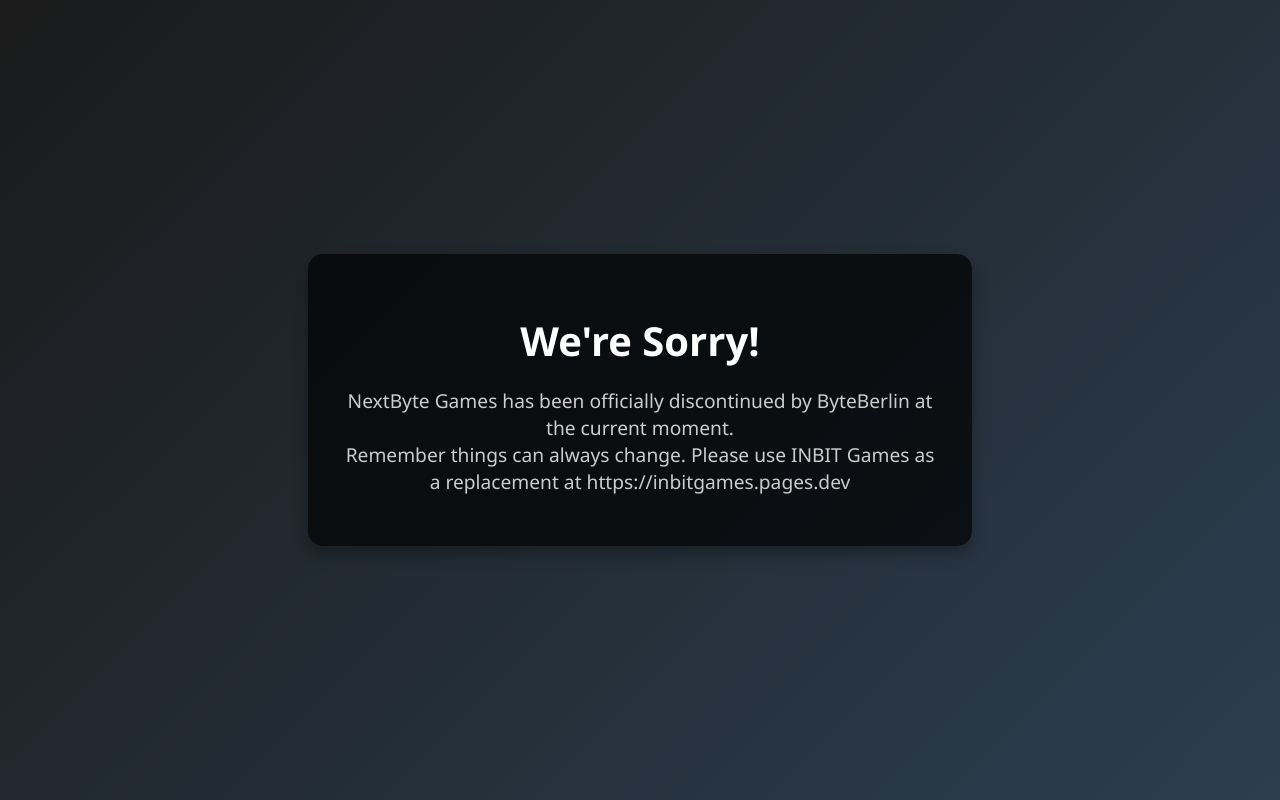
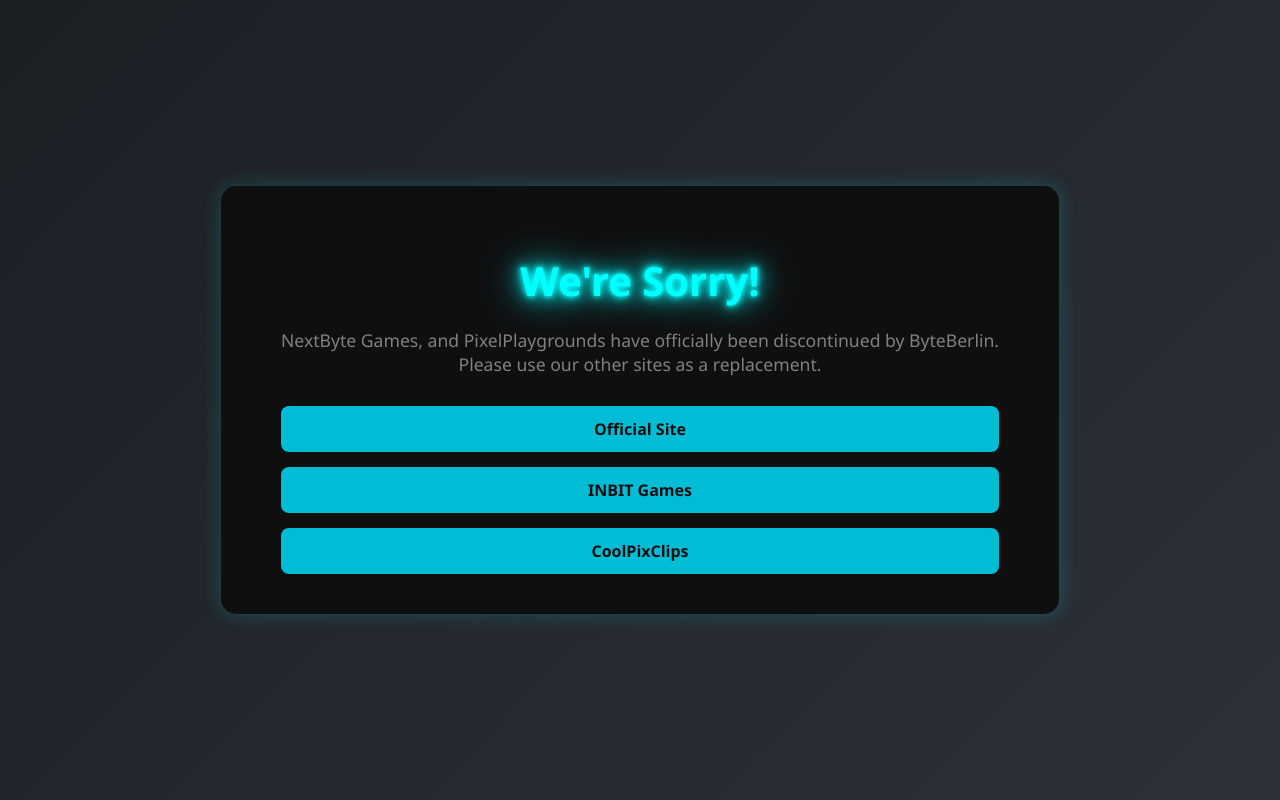
Before and after one commit to zurilane/NextByteGames, a plain HTML site: page index.html in a window 1280 px wide. Drawn offline with Linux system fonts and the light colour scheme.

Commit message:
Update index.html

```diff
--- a/index.html
+++ b/index.html
@@ -1,47 +1,95 @@
 <!DOCTYPE html>
 <html lang="en">
 <head>
-  <meta charset="UTF-8" />
-  <meta name="viewport" content="width=device-width, initial-scale=1.0" />
-  <title>NextByte Games - Discontinued</title>
+  <meta charset="UTF-8">
+  <meta name="viewport" content="width=device-width, initial-scale=1.0">
+  <title>We're Sorry!</title>
   <style>
     body {
       margin: 0;
       padding: 0;
+      height: 100vh;
+      background: linear-gradient(135deg, #1c1f24, #2c313a);
+      display: flex;
+      justify-content: center;
+      align-items: center;
       font-family: 'Segoe UI', Tahoma, Geneva, Verdana, sans-serif;
-      background: linear-gradient(135deg, #1a1a1a, #2c3e50);
-      color: white;
-      display: flex;
-      align-items: center;
-      justify-content: center;
-      height: 100vh;
+      color: cyan;
+    }
+
+    .container {
+      background: #0f0f10;
+      padding: 40px 60px;
+      border-radius: 15px;
+      box-shadow: 0 0 20px rgba(0, 255, 255, 0.2);
       text-align: center;
     }
 
-    .container {
-      padding: 2rem;
-      background-color: rgba(0, 0, 0, 0.7);
-      border-radius: 15px;
-      box-shadow: 0 8px 16px rgba(0, 0, 0, 0.3);
-      max-width: 600px;
+    h1 {
+      font-size: 2.5em;
+      margin-bottom: 20px;
+      color: cyan;
+      animation: flicker 2s infinite alternate;
     }
 
-    h1 {
-      font-size: 2.5rem;
-      margin-bottom: 1rem;
+    @keyframes flicker {
+      0%, 19%, 21%, 23%, 25%, 54%, 56%, 100% {
+        text-shadow:
+          0 0 5px cyan,
+          0 0 10px cyan,
+          0 0 20px cyan,
+          0 0 40px cyan;
+        opacity: 1;
+      }
+      20%, 24%, 55% {
+        text-shadow: none;
+        opacity: 0.8;
+      }
     }
 
     p {
-      font-size: 1.2rem;
-      color: #ccc;
+      color: gray;
+      font-size: 1.1em;
+      margin-bottom: 30px;
+    }
+
+    .buttons {
+      display: flex;
+      flex-direction: column;
+      gap: 15px;
+    }
+
+    .buttons a {
+      text-decoration: none;
+      background: #00bcd4;
+      color: #0f0f10;
+      padding: 12px 20px;
+      border-radius: 8px;
+      font-size: 1em;
+      font-weight: bold;
+      transition: all 0.3s ease;
+    }
+
+    .buttons a:hover {
+      background: cyan;
+      transform: translateY(-3px) scale(1.05);
+      box-shadow: 0 4px 20px rgba(0, 255, 255, 0.6);
     }
   </style>
 </head>
 <body>
+
   <div class="container">
     <h1>We're Sorry!</h1>
-    <p>NextByte Games has been officially discontinued  by ByteBerlin at the current moment.<br />
-    Remember things can always change. Please use INBIT Games as a replacement at https://inbitgames.pages.dev</p>
+    <p>NextByte Games, and PixelPlaygrounds have officially been discontinued by ByteBerlin.<br>
+    Please use our other sites as a replacement.</p>
+
+    <div class="buttons">
+      <a href="https://byteberlin.pages.dev" target="_blank">Official Site</a>
+      <a href="https://inbitgames.pages.dev" target="_blank">INBIT Games</a>
+      <a href="https://coolpixclips.carrd.co" target="_blank">CoolPixClips</a>
+    </div>
   </div>
+
 </body>
 </html>
```
